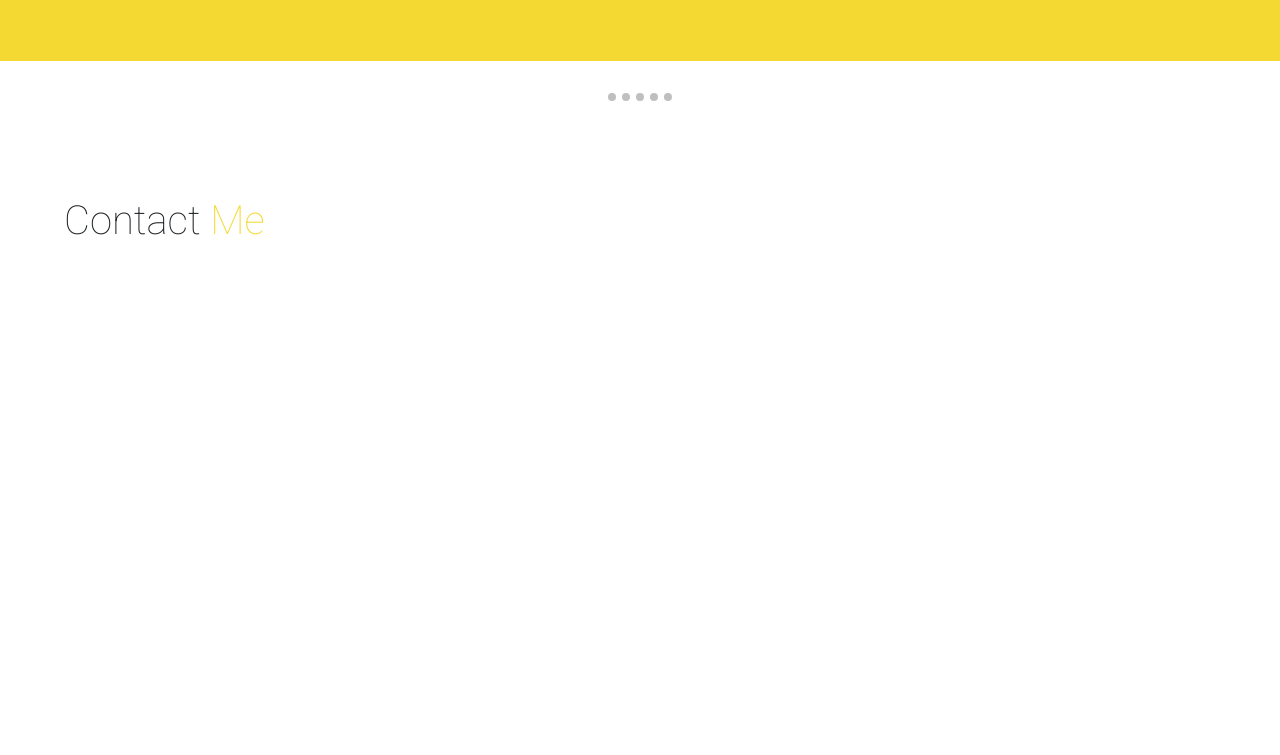
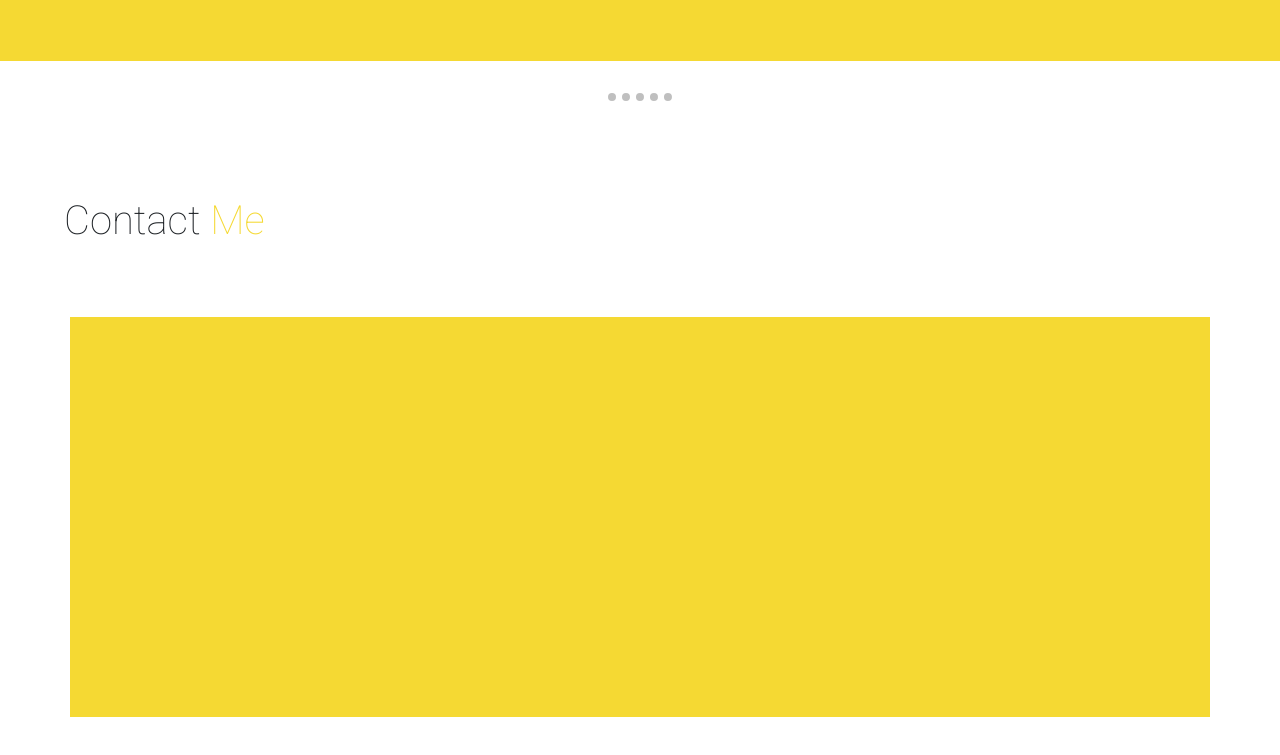
Before and after one commit to EmilM32/my-cv, a plain HTML site: page index.html in a window 1280 px wide. Shown: the part 1123-1878 px from the top of the page. Before the commit the page ends 1440 px from the top, so only its background shows below. Drawn offline with nearby package versions, Linux system fonts and the light colour scheme.

Commit message:
skills-vs as main branch

```diff
--- a/index.html
+++ b/index.html
@@ -128,6 +128,10 @@
     <!--  Start Section Contact-->
     <section id="section-contact">
       <h1>Contact <span>Me</span></h1>
+
+      <div class="contactme container">
+
+      </div>
     </section>
     <!--  End Section Contact-->
 
--- a/scss/styles.scss
+++ b/scss/styles.scss
@@ -120,3 +120,9 @@
 .my-col {
   padding-top: 1rem;
 }
+
+.contactme {
+  background-color: $gold;
+  height: 400px;
+  margin-bottom: 5%;
+}
```
Also changed, not shown: css/styles.css.
